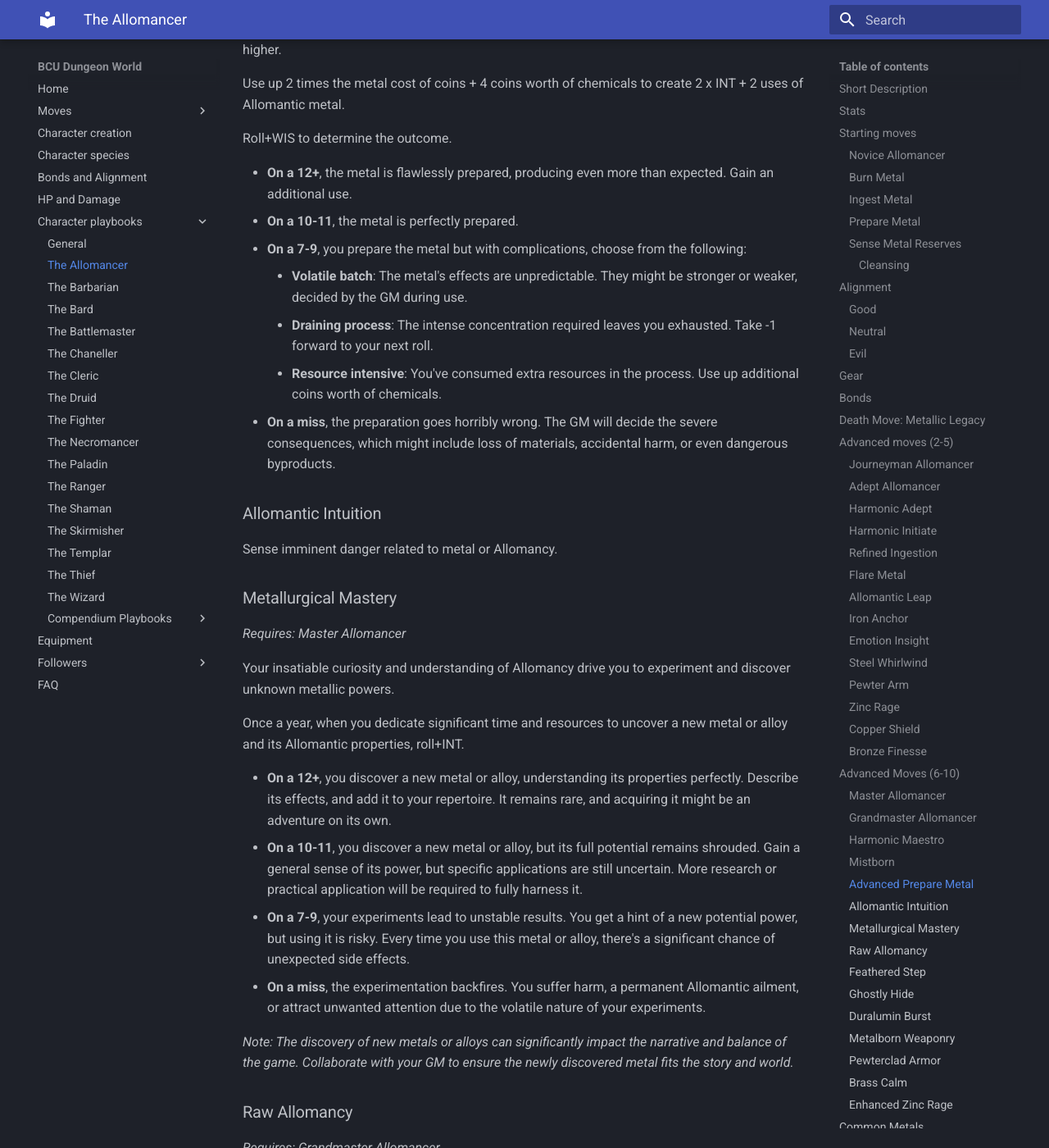
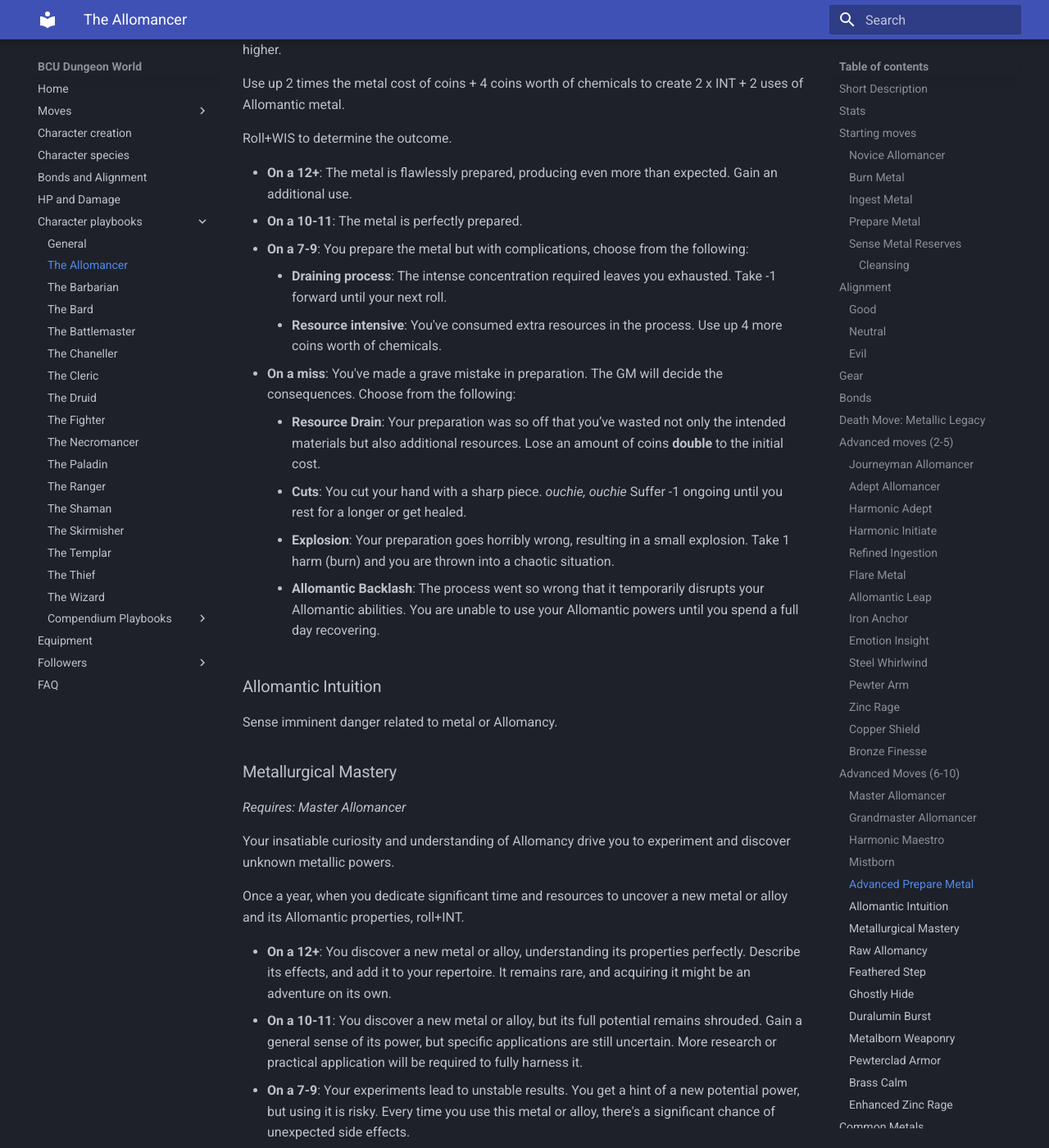
Before and after one commit to szeplakig/bcu_dungeon_world, an MkDocs documentation site: the page built from docs/Character playbooks/The Allomancer.md, in a window 1280 px wide and 1400 px high, scrolled down 9390 px. Shown: the whole window at 82% size. Built offline with MkDocs 1.6.1 and Material for MkDocs 9.7.7, drawn with Linux system fonts in a browser that asks for light colours; some of the changed text lies outside the part shown.

Commit message:
Update The Allomancer.md

```diff
--- a/docs/Character playbooks/The Allomancer.md
+++ b/docs/Character playbooks/The Allomancer.md
@@ -27,12 +27,12 @@ When you actively "burn" (akin to burning calories) an ingested metal to utilize
 
 You consume 1 use of a specific Allomantic metal or alloy and store it in your system, **Roll+CON**:
 
-- **On a 10+**, you gain 2 holds. Choose one of the following:
+- **On a 10+**: You gain 2 holds. Choose one of the following:
     - **Ready action**: You can burn one use immediately.
     - **Extension**: Extend the duration of a previously accessed metal by 2 holds.
     - **Safety first**: Prevent adverse effects from the metal. (you suffer the negative effect of the metal otherwise)
-- **On a 7-9**, you gain 2 holds and suffer the metal's negative effect.
-- **On a miss**, you suffer the adverse reactions of consuming the metal, you suffer the negative effect of the metal and choose one from the following:
+- **On a 7-9**: You gain 2 holds and suffer the metal's negative effect.
+- **On a miss**: You suffer the adverse reactions of consuming the metal, you suffer the negative effect of the metal and choose one from the following:
     - **Nausea**: The metal reacts badly in your body, making you feel nauseous. You must spend an action to recover or suffer -1 ongoing until you do.
     - **Metal Burn**: The metal burns hotter than expected, causing discomfort or minor burns. Take 1 harm.
     - **Extrication**: Your body forcefully expels the metal in a violent moment. You gain no holds and suffer the negative consequences.
@@ -49,12 +49,12 @@ Use up 1 times the metal cost of coins + 4 coins worth of chemicals to create IN
 
 **Roll+INT** to determine the outcome.
 
-- **On a 10+**, the metal is perfectly prepared.
-- **On a 7-9**, you prepare the metal but something happens. Choose from the following:
+- **On a 10+**: Yhe metal is perfectly prepared.
+- **On a 7-9**: You prepare the metal but something happens. Choose from the following:
     - **Weak draft**: You create a Weak Allomatic Metal batch. This means these powers are weaker.
     - **Accident**: You mess up during the process and hurt yourself but still manage to complete the batch. Take 1 harm.
     - **Wastage**: You waste a lot of materials. You only get half (rounded up) the amount of Allomantic Metal.
-- **On a miss**: You've made a grave mistake in preparation; the GM will decide the consequences. Choose from the following:
+- **On a miss**: You've made a grave mistake in preparation. The GM will decide the consequences. Choose from the following:
     - **Nothing**: You have managed to leave the room before it filled up with toxic fumes.
     - **Resource Drain**: Your preparation was so off that you’ve wasted not only the intended materials but also additional resources. Lose an amount of coins equal to the initial cost.
     - **Cuts**: You cut your hand with a sharp piece. *ouchie, ouchie* Suffer -1 ongoing until you rest for a longer or get healed.
@@ -171,9 +171,9 @@ _Replaces: Harmonic Initiate_
 
 Through practice and mastery of your Allomantic abilities, you have learned to rapidly ingest and utilize metals with finesse. When you consume a specific Allomantic metal or alloy, you may choose to make it a "bonus action", allowing you to burn the metal immediately. When you ingest a metal this way, **Roll+CON**:
 
-- **On a 10+**, you gain 3 holds. You can choose to immediately burn one use and you do not suffer the negative effects.
-- **On a 7-9**, you gain 3 holds. You can choose to immediately burn one use, but you suffer the negative effect of the metal.
-- **On a miss**, you gain 2 holds. You suffer the negative effects of the metal, you suffer the negative effect of the metal and choose one from the following:
+- **On a 10+**: You gain 3 holds. You can choose to immediately burn one use and you do not suffer the negative effects.
+- **On a 7-9**: You gain 3 holds. You can choose to immediately burn one use, but you suffer the negative effect of the metal.
+- **On a miss**: You gain 2 holds. You suffer the negative effects of the metal, you suffer the negative effect of the metal and choose one from the following:
     - **Nausea**: The metal reacts badly in your body, making you feel nauseous. You must spend an action to recover, or suffer -1 ongoing until you do.
     - **Metal Burn**: The metal burns hotter than expected, causing discomfort or minor burns. Take 1 harm.
     - **Extrication**: Your body forcefully expels the metal in a violent moment. You gain no holds and suffer the negative consequences.
@@ -184,11 +184,11 @@ Through practice and mastery of your Allomantic abilities, you have learned to r
 
 When you intensify the burn of your metal to boost its effects, roll+CON to determine the outcome.
 
-- **On a 10+**, the power is enhanced without drawbacks.
-- **On a 7-9**, choose 1:
+- **On a 10+**: Yhe power is enhanced without drawbacks.
+- **On a 7-9**: You choose 1:
     - **Wastage**: The power is enhanced, but the metal burns out twice as fast (use 2 holds per use)
     - **Accident**: Suffer 1 harm from the strain (eg.: burns, sensory loss, heart problems or anything else appropriate.)
-- **On a miss**, you lose all holds for this metal but the negative effects remain (or start).
+- **On a miss**: You lose all holds for this metal but the negative effects remain (or start).
 
 ### Allomantic Leap
 
@@ -281,13 +281,16 @@ Use up 2 times the metal cost of coins + 4 coins worth of chemicals to create 2
 
 Roll+WIS to determine the outcome.
 
-- **On a 12+**, the metal is flawlessly prepared, producing even more than expected. Gain an additional use.
-- **On a 10-11**, the metal is perfectly prepared.
-- **On a 7-9**, you prepare the metal but with complications, choose from the following:
-    - **Volatile batch**: The metal's effects are unpredictable. They might be stronger or weaker, decided by the GM during use.
-    - **Draining process**: The intense concentration required leaves you exhausted. Take -1 forward to your next roll.
-    - **Resource intensive**: You've consumed extra resources in the process. Use up additional coins worth of chemicals.
-- **On a miss**, the preparation goes horribly wrong. The GM will decide the severe consequences, which might include loss of materials, accidental harm, or even dangerous byproducts.
+- **On a 12+**: The metal is flawlessly prepared, producing even more than expected. Gain an additional use.
+- **On a 10-11**: The metal is perfectly prepared.
+- **On a 7-9**: You prepare the metal but with complications, choose from the following:
+    - **Draining process**: The intense concentration required leaves you exhausted. Take -1 forward until your next roll.
+    - **Resource intensive**: You've consumed extra resources in the process. Use up 4 more coins worth of chemicals.
+- **On a miss**: You've made a grave mistake in preparation. The GM will decide the consequences. Choose from the following:
+    - **Resource Drain**: Your preparation was so off that you’ve wasted not only the intended materials but also additional resources. Lose an amount of coins **double** to the initial cost.
+    - **Cuts**: You cut your hand with a sharp piece. *ouchie, ouchie* Suffer -1 ongoing until you rest for a longer or get healed.
+    - **Explosion**: Your preparation goes horribly wrong, resulting in a small explosion. Take 1 harm (burn) and you are thrown into a chaotic situation.
+    - **Allomantic Backlash**: The process went so wrong that it temporarily disrupts your Allomantic abilities. You are unable to use your Allomantic powers until you spend a full day recovering.
 
 ### Allomantic Intuition
 
@@ -301,10 +304,10 @@ Your insatiable curiosity and understanding of Allomancy drive you to experiment
 
 Once a year, when you dedicate significant time and resources to uncover a new metal or alloy and its Allomantic properties, roll+INT.
 
-- **On a 12+**, you discover a new metal or alloy, understanding its properties perfectly. Describe its effects, and add it to your repertoire. It remains rare, and acquiring it might be an adventure on its own.
-- **On a 10-11**, you discover a new metal or alloy, but its full potential remains shrouded. Gain a general sense of its power, but specific applications are still uncertain. More research or practical application will be required to fully harness it.
-- **On a 7-9**, your experiments lead to unstable results. You get a hint of a new potential power, but using it is risky. Every time you use this metal or alloy, there's a significant chance of unexpected side effects.
-- **On a miss**, the experimentation backfires. You suffer harm, a permanent Allomantic ailment, or attract unwanted attention due to the volatile nature of your experiments.
+- **On a 12+**: You discover a new metal or alloy, understanding its properties perfectly. Describe its effects, and add it to your repertoire. It remains rare, and acquiring it might be an adventure on its own.
+- **On a 10-11**: You discover a new metal or alloy, but its full potential remains shrouded. Gain a general sense of its power, but specific applications are still uncertain. More research or practical application will be required to fully harness it.
+- **On a 7-9**: Your experiments lead to unstable results. You get a hint of a new potential power, but using it is risky. Every time you use this metal or alloy, there's a significant chance of unexpected side effects.
+- **On a miss**: The experimentation backfires. You suffer harm, a permanent Allomantic ailment, or attract unwanted attention due to the volatile nature of your experiments.
 
 _Note: The discovery of new metals or alloys can significantly impact the narrative and balance of the game. Collaborate with your GM to ensure the newly discovered metal fits the story and world._
 
@@ -316,13 +319,13 @@ The temptation to ingest and burn unprocessed metals, driven by either audacity
 
 Tapping into the raw form of Allomancy, you engage with its unpredictable, wild, and potent nature. When you choose to ingest and subsequently burn an unrefined metal, make a roll+WIS.
 
-- **On a 12+**, you tap into the raw power of the metal. There's a hint of wildness to the power, making it harder to control.
-- **On a 10-11**, you harness the power of the unprocessed metal but not without difficulty. Choose one:
+- **On a 12+**: You tap into the raw power of the metal. There's a hint of wildness to the power, making it harder to control.
+- **On a 10-11**: You harness the power of the unprocessed metal but not without difficulty. Choose one:
     - The effect is potent but short-lived, lasting half the usual duration.
     - You feel a significant drain, leaving you weakened or fatigued.
     - The power is unwieldy, and there's a chance it might go slightly awry.
 - - On a 7-9\*\*, the raw metal's power is unpredictable. The GM will give you 1-3 options, each with a cost, complication, or unwanted side effect. Choose one to manifest.
-- **On a miss**, the metal reacts violently within you. Suffer harm from metal poisoning, lose access to your Allomantic powers temporarily, or face other severe consequences.
+- **On a miss**: The metal reacts violently within you. Suffer harm from metal poisoning, lose access to your Allomantic powers temporarily, or face other severe consequences.
 
 _Note: Using unprocessed metals can be a game-changing decision. Collaborate with your GM to ensure the effects and narrative implications are fitting for the situation._
 
```
